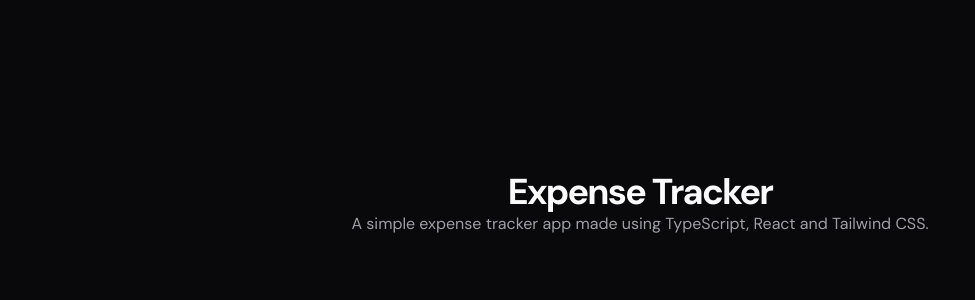
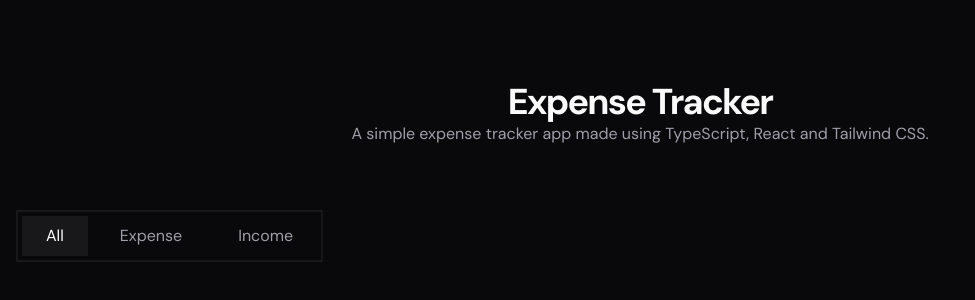
Before and after one commit to Ashmin-Bhujel/react-expense-tracker, a React (Vite) app: page / in a window 1280 px wide. Shown: the part 228-528 px from the top of the page, without its empty margins (0-975 px from the left). Built offline with nearby package versions, Linux system fonts and the light colour scheme.

Commit message:
feat: filter ui

```diff
--- a/src/app.tsx
+++ b/src/app.tsx
@@ -1,7 +1,9 @@
+import ExpenseTracker from "./components/expense-tracker";
+
 export default function App() {
   return (
     <main className="flex min-h-screen w-screen flex-col items-center justify-center">
-      {/* App title */}
+      {/* Header section */}
       <header className="container mx-auto mt-16 px-4 text-center">
         <h1 className="text-4xl font-bold tracking-tighter">Expense Tracker</h1>
         <p className="text-(--muted-foreground)">
@@ -9,6 +11,9 @@ export default function App() {
           CSS.
         </p>
       </header>
+
+      {/* Expense tracker */}
+      <ExpenseTracker />
     </main>
   );
 }
--- /dev/null
+++ b/src/components/expense-tracker.tsx
@@ -0,0 +1,9 @@
+import Filter from "./filter";
+
+export default function ExpenseTracker() {
+  return (
+    <section className="container mx-auto my-16 px-4">
+      <Filter />
+    </section>
+  );
+}
--- /dev/null
+++ b/src/components/filter-tab.tsx
@@ -0,0 +1,36 @@
+import { cn } from "../utils";
+import type { FilterOption } from "./filter";
+
+type FilterTabProps = {
+  value: FilterOption;
+  className?: string;
+  currentFilterOption: FilterOption;
+  handleFilterOptionChange: (filterOption: FilterOption) => void;
+};
+
+export default function FilterTab({
+  value,
+  className,
+  currentFilterOption,
+  handleFilterOptionChange,
+  ...props
+}: FilterTabProps & React.ComponentProps<"button">) {
+  return (
+    <button
+      className={cn(
+        "cursor-pointer px-6 py-2 text-(--muted-foreground) capitalize transition-colors duration-300 hover:text-(--foreground)",
+        {
+          "bg-(--muted-background) text-(--foreground)":
+            value === currentFilterOption,
+        },
+        className,
+      )}
+      {...props}
+      onClick={() => {
+        handleFilterOptionChange(value);
+      }}
+    >
+      {value}
+    </button>
+  );
+}
--- /dev/null
+++ b/src/components/filter.tsx
@@ -0,0 +1,27 @@
+import { useState } from "react";
+import FilterTab from "./filter-tab";
+
+export type FilterOption = "all" | "expense" | "income";
+
+const filterOptions: FilterOption[] = ["all", "expense", "income"];
+
+export default function Filter() {
+  const [currentFilterOption, setCurrentFilterOption] =
+    useState<FilterOption>("all");
+
+  function handleFilterOptionChange(filterOption: FilterOption) {
+    setCurrentFilterOption(filterOption);
+  }
+
+  return (
+    <div className="inline-flex items-center gap-2 border-2 border-(--muted-background) p-1">
+      {filterOptions.map((filterOption) => (
+        <FilterTab
+          value={filterOption}
+          currentFilterOption={currentFilterOption}
+          handleFilterOptionChange={handleFilterOptionChange}
+        />
+      ))}
+    </div>
+  );
+}
```
